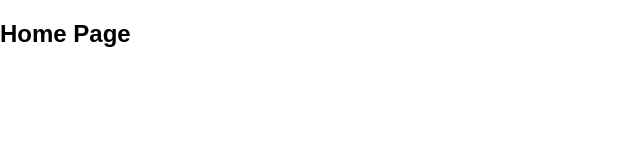
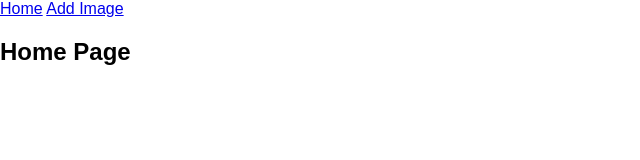
Before and after one commit to henryjf/instaClone, a website with bundled scripts: page app/index.html at #/add in a window 1280 px wide. Shown: the whole page, without its empty margins (0-640 px from the left). Built offline with nearby package versions, Linux system fonts and the light colour scheme; some packages are replaced by stand-ins of ours; files whose address does not match are found by name.

Commit message:
added image form and linked up to controller

```diff
--- a/app/index.html
+++ b/app/index.html
@@ -8,6 +8,17 @@
     <link rel="stylesheet" href="css/main.css">
   </head>
   <body ng-app="app">
+    <div class="container">
+      <nav class="nav">
+        <div class="nav-left">
+          <a href="#" class="nav-item">Home</a>
+          <a href="#/add" class="nav-item">Add Image</a>
+
+        </div>
+
+      </nav>
+
+    </div>
     <div class="container" ui-view></div>
     <script src="js/bundle.js"></script>
   </body>
--- a/src/js/main.js
+++ b/src/js/main.js
@@ -9,11 +9,16 @@ import { DetailsController } from './controllers/details.controller';
 //import Config
 import { config } from './config';
 
+const url ='https://secret-forest-21470.herokuapp.com/collections/instaClone343'
+
 angular
 //setter for a module
   .module('app', ['ui.router'])
   //register config
   .config(config)
+
+// App URL Constant
+  .constant('URL', url)
   //register Controllers
   .controller('HomeController', HomeController)
   .controller('AddController', AddController)
--- a/src/sass/main.scss
+++ b/src/sass/main.scss
@@ -1,6 +1,6 @@
 @import 'bulma';
 
 .container {
-  width: 600px;
+  width: 500px;
   margin: 20px auto;
 }
```
Also changed, not shown: app/templates/add.tpl.html (+11 -0 lines).
